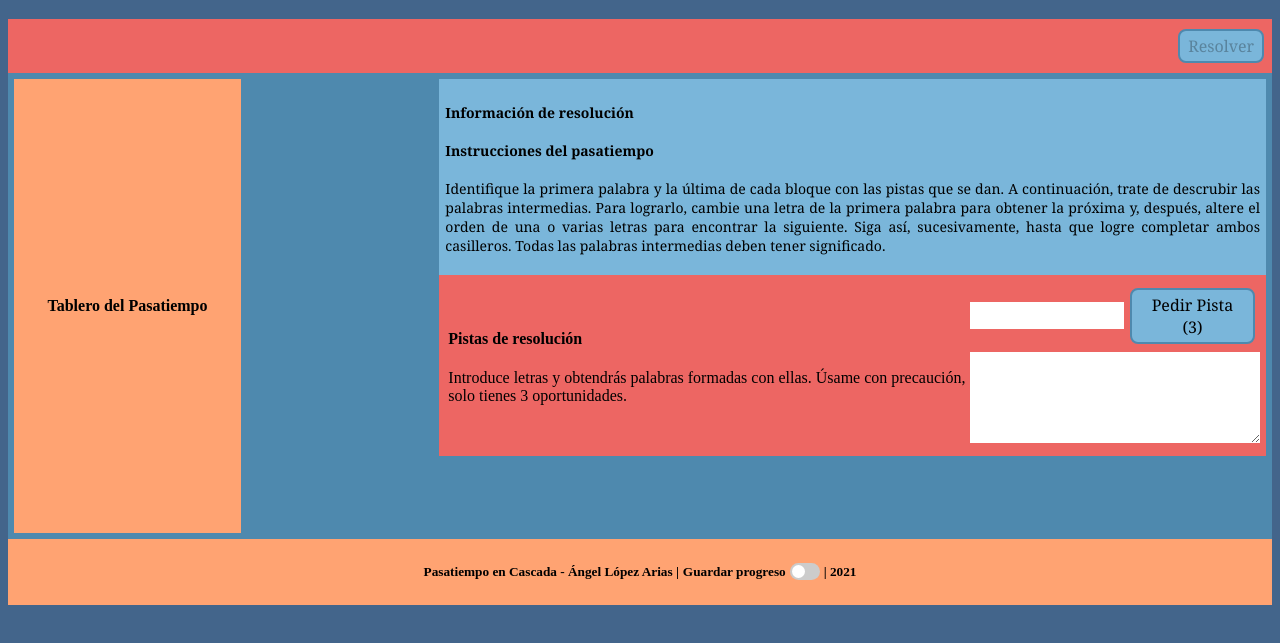
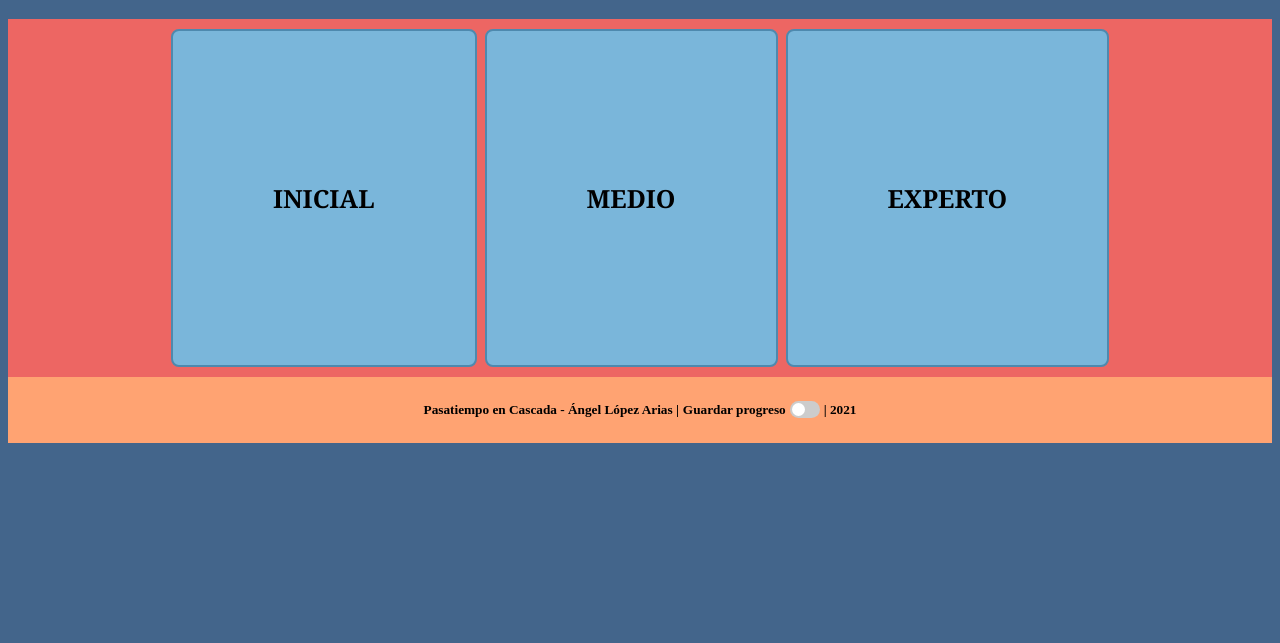
Before and after one commit to alopezarias/AW-practica2, a plain HTML site: page index.html in a window 1280 px wide. Shown: the part 67-710 px from the top of the page. Drawn offline with nearby package versions, Linux system fonts and the light colour scheme; no server answers.

Commit message:
Version final, ya  funcionan
Lo unico que ocurre es que el ultimo pasatiempo, no me valida bien cuatro palabras, habría que mirarlo

```diff
--- a/index.html
+++ b/index.html
@@ -8,14 +8,21 @@
         <script src="https://ajax.googleapis.com/ajax/libs/jquery/3.5.1/jquery.min.js"></script>
     </head>
 
-    <body class="pagina" onload="cargarDatosPasatiempo()">
+    <body class="pagina" onload="eleccionPasatiempo()">
         <header class="color1">
             <h1 class="titulo">EN CASCADA</h1>
         </header>
         <nav id="barra" class="color1">
             <button id="botonResolver" type="button" onclick="resolverPasatiempo()" disabled>Resolver</button>
         </nav>
-        <section>
+        <section id="section_eleccion">
+            <article id="pasatiempos" class="color2">
+                <button class="pasatiempo" type="button" onclick="cargarDatosPasatiempo('uno')">INICIAL</button>
+                <button class="pasatiempo" type="button" onclick="cargarDatosPasatiempo('dos')">MEDIO</button>
+                <button class="pasatiempo" type="button" onclick="cargarDatosPasatiempo('tres')">EXPERTO</button>
+            </article>
+        </section>
+        <section id="section">
             <article id="tablero" class="color2">
                 <form>
                     <table id="tabla">
--- a/script.js
+++ b/script.js
@@ -10,13 +10,29 @@ var tablero;
 var origen;
 var longitudes;
 
-function cargarDatosPasatiempo(){
-    let id_pasatiempo = "uno";
+var elements = [];
+var id;
+
+function eleccionPasatiempo(){
+    elements[0] = document.getElementById("section");
+    elements[1] = document.getElementById("barra");
+    elements[2] = document.getElementById("section_eleccion");
+    elements[0].style.display = "none";
+    elements[1].style.display = "none";
+    elements[2].style.display = "block";
+}
+
+function cargarDatosPasatiempo(id_pasatiempo){
+    id = id_pasatiempo;
+    elements[0].style.display = "flex";
+    elements[1].style.display = "block";
+    elements[2].style.display = "none";
+    //let id_pasatiempo = "uno";
     $.post("http://localhost:8000/data", {id: id_pasatiempo}, function(result){
         //console.log(result);
         cargarPistas(result.infoPalabras);
         setearValores(result);
-        setearTablero.then(crearTabla(), cargarInfoGuardada());
+        setearTablero.then(crearTabla(), cargarInfoGuardada(id_pasatiempo));
         //metodo para setear el tablero, las pistas y el origen de coordenadas
     });
 }
@@ -27,10 +43,10 @@ const removeAccents = (str) => {
 
 /*FUNCIONES DE LA CARGA DEL DICCIONARIO Y ESTRUCTURAS DE DATOS INICIALES */
 
-function cargarInfoGuardada(){
+function cargarInfoGuardada(id){
     inicializarValorCasillas();
     if (typeof(Storage) !== "undefined") {
-        let info = localStorage.getItem("pasatiempo");
+        let info = localStorage.getItem("pasatiempo_" + id);
         if(info !== null){
             infoPasatiempo = JSON.parse(info);
             document.getElementById("guardar").checked = true;
@@ -86,7 +102,7 @@ function cambioAlmacenamiento(){
         alert("SE GUARDARÁ EL PROGRESO");
         guardarTodoEnMemoria();
     }else{
-        localStorage.removeItem("pasatiempo");
+        localStorage.removeItem("pasatiempo_" + id);
         alert("EL PROGRESO NO SE GUARDARÁ");
     }
 }
@@ -96,7 +112,7 @@ function guardarTodoEnMemoria(){
     infoPasatiempo.valores = valorCasillas;
     infoPasatiempo.pistas = pistas;
     if (typeof(Storage) !== "undefined") {
-        localStorage.setItem("pasatiempo", JSON.stringify(infoPasatiempo));
+        localStorage.setItem("pasatiempo_" + id, JSON.stringify(infoPasatiempo));
     } else {
         alert("Sorry, your browser does not support Web Storage...");
     }
@@ -105,7 +121,7 @@ function guardarTodoEnMemoria(){
 function guardarCasillasEnMemoria(){
     infoPasatiempo.valores = valorCasillas;
     if (typeof(Storage) !== "undefined") {
-        localStorage.setItem("pasatiempo", JSON.stringify(infoPasatiempo));
+        localStorage.setItem("pasatiempo_" + id, JSON.stringify(infoPasatiempo));
     } else {
         alert("Sorry, your browser does not support Web Storage...");
     }
@@ -114,7 +130,7 @@ function guardarCasillasEnMemoria(){
 function guardarPistasEnMemoria(){
     infoPasatiempo.pistas = pistas;
     if (typeof(Storage) !== "undefined") {
-        localStorage.setItem("pasatiempo", JSON.stringify(infoPasatiempo));
+        localStorage.setItem("pasatiempo_" + id, JSON.stringify(infoPasatiempo));
     } else {
         alert("Sorry, your browser does not support Web Storage...");
     }
@@ -146,49 +162,23 @@ function guardarValorCasillas(){
 
 /*FUNCIONES DE PISTAS DE PALABRAS*/
 
-/*function otorgarPista(){
+function otorgarPista(){
     if(pistas>0){
         var letras = document.getElementById("letrasPista").value.toLowerCase();
-        //letras = letras.toLowerCase();
-        var palabras = [];
-        var palabra = "";
-        var coincide;
-
-        arrayPalabras4.forEach(function(elemento, _indice, _array){
-            coincide = true;
-            palabra = elemento;
-            for(var i=0; i<letras.length; i++){
-                if(coincide && !palabra.includes(letras[i])){
-                    coincide = false;
-                }else{
-                    palabra = eliminarCaracter(palabra,letras[i]);
-                }
-            }
-            if(coincide) palabras.push(elemento);
+        $.post("http://localhost:8000/clue", {letras: letras}, function(result){
+            console.log('FIN PISTAS');
+            mostrarPistas(result);
         });
-        arrayPalabras6.forEach(function(elemento, indice, array){
-            coincide = true;
-            palabra = elemento;
-            for(var i=0; i<letras.length; i++){
-                if(coincide && !palabra.includes(letras[i])){
-                    coincide = false;
-                }else{
-                    palabra = eliminarCaracter(palabra,letras[i]);
-                }
-            }
-            if(coincide) palabras.push(elemento);
-        });
-        var texto = "";
-        palabras.forEach(function(elemento, indice, array){
-            texto += elemento + "\t";
-        });
-        document.getElementById("pista").value = texto;
-        this.pistas--;
-        actualizarPistas();
     }else{
         alert("NO HAY MÁS PISTAS DISPONIBLES");
     }
-    guardarPistasEnMemoria();
+}
+
+function mostrarPistas(texto){
+        document.getElementById("pista").value = texto;
+        pistas--;
+        actualizarPistas();
+        guardarPistasEnMemoria();
 }
 
 function actualizarPistas(){
@@ -200,7 +190,7 @@ function actualizarPistas(){
         document.getElementById("botonPista").enabled = false;
         document.getElementById("botonPista").disabled = true;
     }
-}*/
+}
 
 function eliminarCaracter(palabra, car){
     let final = "";
--- a/styles.css
+++ b/styles.css
@@ -53,6 +53,12 @@ footer{
 #instrucciones{
   background-color: var(--color2);
   width:100%;
+  padding:6px;
+}
+#pasatiempos{
+  text-align: center;
+  background-color: var(--color4);
+  width:(100%)-6px;
   padding:6px;
 }
 #datos{
@@ -251,3 +257,24 @@ input:checked + .slider:before {
   display:flex;
   justify-content:center;
 }
+
+/*pasatiempos elecciones*/
+.pasatiempo{
+  transition-duration: 0.2s;
+  background-color: var(--color1);
+  border: 2px solid var(--color2);
+  padding: 150px 100px;
+  text-align: center;
+  text-decoration: none;
+  display: inline-block;
+  font-size: 25px;
+  margin: 4px 2px;
+  border-radius: 8px;
+  cursor: pointer;
+  font-family: var(--fuente);
+  font-weight: 900;
+}
+.pasatiempo:hover{
+  background-color: var(--color5);
+  color: white;
+}
```
Also changed, not shown: server.js (+30 -7 lines).
